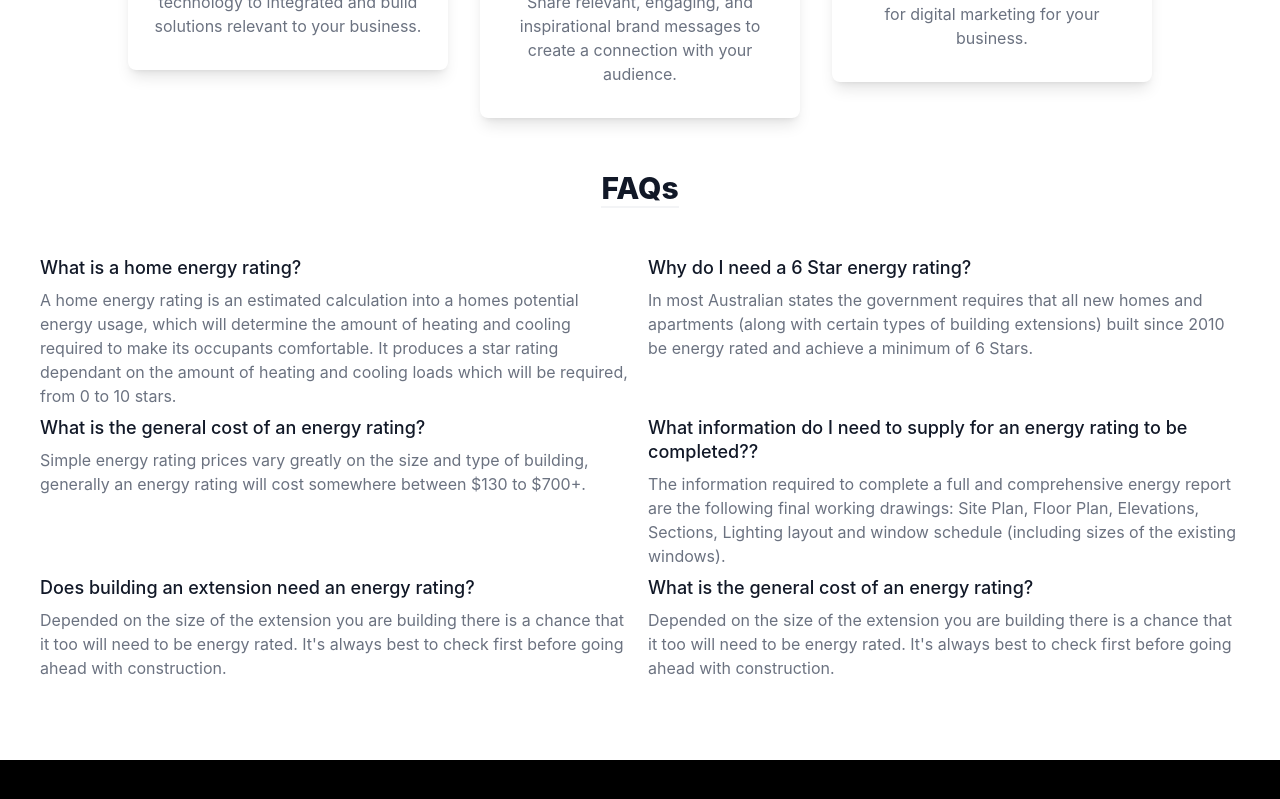
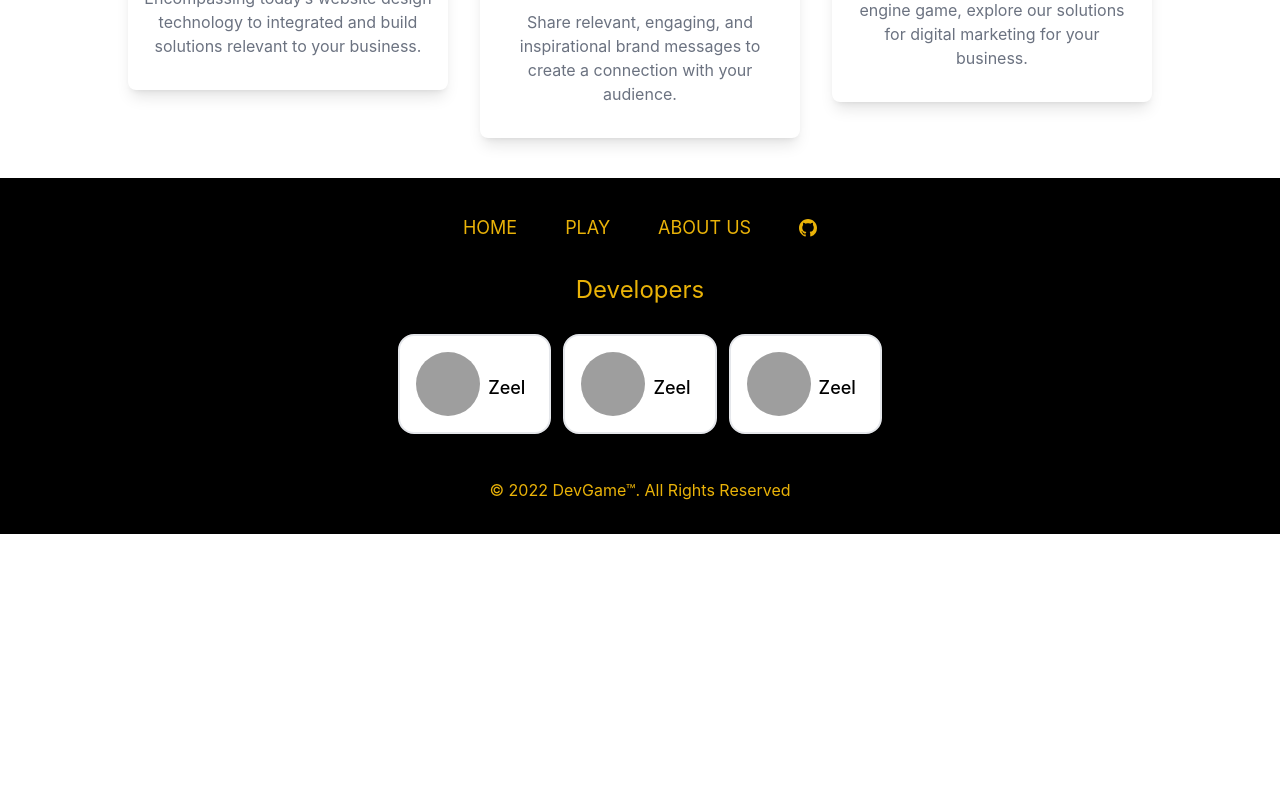
Before and after one commit to TechLifeEasy/devGame, a Next.js app in the folder client/: page / in a window 1280 px wide. Shown: the part 820-1619 px from the top of the page. After the commit the page ends 1354 px from the top, so only its background shows below. Built offline with nearby package versions, Linux system fonts and the light colour scheme; grey boxes are pictures that could not be loaded.

Commit message:
add load

```diff
--- a/client/components/helper/Load.js
+++ b/client/components/helper/Load.js
@@ -0,0 +1,19 @@
+import React from "react";
+
+export default function Load() {
+  return (
+    <>
+      <div className="fixed top-0 left-0 right-0 bottom-0 w-full h-screen z-50 overflow-hidden bg-gray-700 opacity-75 flex flex-col items-center justify-center">
+        <div className="loader ease-linear rounded-full border-4 border-t-4 border-yellow-200 h-12 w-12 mb-4"></div>
+        <h2 className="text-center text-yellow-500 text-xl font-semibold">
+          Loading...
+        </h2>
+        <p className="w-1/3 text-center text-yellow-500">
+          This may take a few seconds, please don't close this page.
+        </p>
+      </div>
+
+      <button>hey</button>
+    </>
+  );
+}
--- a/client/components/helper/Navbar.js
+++ b/client/components/helper/Navbar.js
@@ -24,7 +24,7 @@ export default function Navbar() {
             Play
           </a>
           <a
-            href="/about-us"
+            href="/"
             className="  px-6 flex max-w-md mx-auto overflow-hidden md:max-w-2xl my-5 transform translate-y-0 hover:translate-y-2 duration-500 ease-in-out "
           >
             About Us
--- a/client/components/home/Dashboard.js
+++ b/client/components/home/Dashboard.js
@@ -4,7 +4,7 @@ import Image from "next/image";
 
 export default function Dashboard() {
   return (
-    <div className="mb-10 flex flex-col gap-5">
+    <div className="mb-10 flex flex-col gap-10">
       <div className="w-full py-10  flex gap-3 flex-wrap items-center justify-center">
         {/* <Image
           src="/img/top.svg"
@@ -20,7 +20,6 @@ export default function Dashboard() {
         <Path></Path>
       </div>
 
-        <FAQs></FAQs>
 
     </div>
   );
@@ -101,93 +100,3 @@ function Path() {
     </div>
   );
 }
-
-function FAQs() {
-
-    return(
-
-
-  <div class="max-w-screen-xl mx-auto p-8 flex flex-col items-center">
-    <h2 class="text-3xl font-extrabold leading-9 border-b-2 border-gray-100 text-gray-900 mb-12">
-      FAQs
-    </h2>
-    <ul class="flex m-auto items-start  flex-wrap">
-      <li class="w-1/2 px-2 mb-2">
-        <p class="text-lg font-medium leading-6 text-gray-900">
-          What is a home energy rating?
-        </p>
-        <p class="mt-2">
-          <p class="text-base leading-6 text-gray-500">
-            A home energy rating is an estimated calculation into a homes
-            potential energy usage, which will determine the amount of heating
-            and cooling required to make its occupants comfortable. It produces
-            a star rating dependant on the amount of heating and cooling loads
-            which will be required, from 0 to 10 stars.
-          </p>
-        </p>
-      </li>
-      <li class="w-1/2 px-2 mb-2">
-        <p class="text-lg font-medium leading-6 text-gray-900">
-          Why do I need a 6 Star energy rating?
-        </p>
-        <p class="mt-2">
-          <p class="text-base leading-6 text-gray-500">
-            In most Australian states the government requires that all new homes
-            and apartments (along with certain types of building extensions)
-            built since 2010 be energy rated and achieve a minimum of 6 Stars.
-          </p>
-        </p>
-      </li>
-      <li class="w-1/2 px-2 mb-2">
-        <p class="text-lg font-medium leading-6 text-gray-900">
-          What is the general cost of an energy rating?
-        </p>
-        <p class="mt-2">
-          <p class="text-base leading-6 text-gray-500">
-            Simple energy rating prices vary greatly on the size and type of
-            building, generally an energy rating will cost somewhere between
-            $130 to $700+.
-          </p>
-        </p>
-      </li>
-      <li class="w-1/2 px-2 mb-2">
-        <p class="text-lg font-medium leading-6 text-gray-900">
-          What information do I need to supply for an energy rating to be
-          completed??
-        </p>
-        <p class="mt-2">
-          <p class="text-base leading-6 text-gray-500">
-            The information required to complete a full and comprehensive energy
-            report are the following final working drawings: Site Plan, Floor
-            Plan, Elevations, Sections, Lighting layout and window schedule
-            (including sizes of the existing windows).
-          </p>
-        </p>
-      </li>
-      <li class="w-1/2 px-2 mb-2">
-        <p class="text-lg font-medium leading-6 text-gray-900">
-          Does building an extension need an energy rating?
-        </p>
-        <p class="mt-2">
-          <p class="text-base leading-6 text-gray-500">
-            Depended on the size of the extension you are building there is a
-            chance that it too will need to be energy rated. It&#x27;s always
-            best to check first before going ahead with construction.
-          </p>
-        </p>
-      </li>
-      <li class="w-1/2 px-2 mb-2">
-        <p class="text-lg font-medium leading-6 text-gray-900">
-          What is the general cost of an energy rating?
-        </p>
-        <p class="mt-2">
-          <p class="text-base leading-6 text-gray-500">
-            Depended on the size of the extension you are building there is a
-            chance that it too will need to be energy rated. It&#x27;s always
-            best to check first before going ahead with construction.
-          </p>
-        </p>
-      </li>
-    </ul>
-  </div>);
-}
--- a/client/pages/_app.js
+++ b/client/pages/_app.js
@@ -1,11 +1,13 @@
 import "../styles/globals.css";
 import Pop from '../components/helper/Pop'
 import {useState} from 'react';
+import Load from "../components/helper/Load";
 
 function MyApp({ Component, pageProps }) {
 
 
   const [popText,setPop]=useState(false);
+  const [isLoad,setLoad]=useState(false);
 
 
   return (
@@ -19,6 +21,12 @@ function MyApp({ Component, pageProps }) {
        &&
         <Pop text={popText} setPop={setPop}></Pop>
       }
+      {
+
+       isLoad
+       &&
+        <Load></Load>
+      }
     </div>
   );
 }
--- a/client/styles/globals.css
+++ b/client/styles/globals.css
@@ -18,3 +18,27 @@ a {
 * {
   box-sizing: border-box;
 }
+
+.loader {
+	border-top-color: #dbbc34;
+	-webkit-animation: spinner 1.5s linear infinite;
+	animation: spinner 1.5s linear infinite;
+}
+
+@-webkit-keyframes spinner {
+	0% {
+		-webkit-transform: rotate(0deg);
+	}
+	100% {
+		-webkit-transform: rotate(360deg);
+	}
+}
+
+@keyframes spinner {
+	0% {
+		transform: rotate(0deg);
+	}
+	100% {
+		transform: rotate(360deg);
+	}
+}
```
Also changed, not shown: client/pages/about.js (deleted), 1 other file (tests, documents, lock files or other folders).
